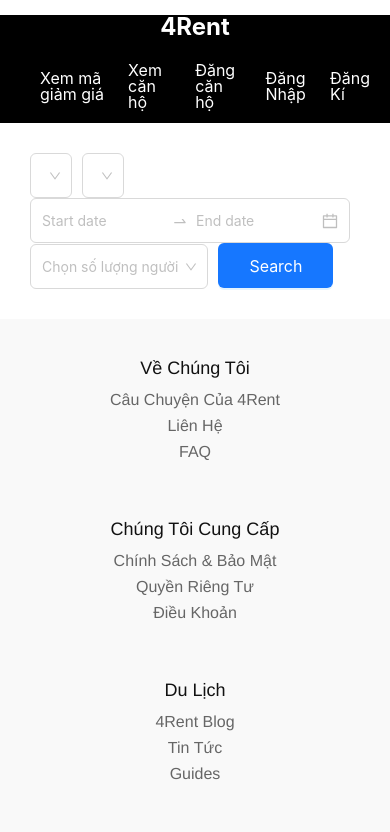
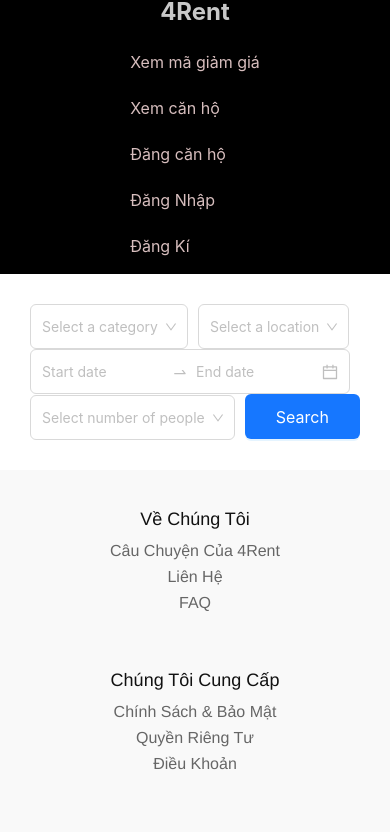
Before and after one commit to NeyuD96155/4Rent, a React (Create React App) app in the folder client/: page /search in a window 390 px wide. Shown: the top 832 px of the page. Built offline with nearby package versions, Linux system fonts and the light colour scheme; no server answers.

Commit message:
search comming

```diff
--- a/client/package.json
+++ b/client/package.json
@@ -27,6 +27,7 @@
     "react-redux": "^9.1.0",
     "react-router-dom": "^6.21.3",
     "react-scripts": "5.0.1",
+    "react-scroll-to-top": "^3.0.0",
     "react-toastify": "^10.0.4",
     "uuid": "^9.0.1",
     "web-vitals": "^2.1.4"
--- a/client/src/components/Navbar.js
+++ b/client/src/components/Navbar.js
@@ -29,28 +29,17 @@
     };
 
     const menu = (
-        <Menu
-            items={[
-                {
-                    key: "profile",
-                    icon: <UserOutlined />,
-                    label: <Link to="/profile">Xem Thông Tin Cá Nhân</Link>,
-                },
-                {
-                    key: "history",
-                    icon: <HistoryOutlined />,
-                    label: (
-                        <Link to="/booking-history">Xem Lịch Sử Giao Dịch</Link>
-                    ),
-                },
-                {
-                    key: "logout",
-                    icon: <LogoutOutlined />,
-                    label: "Đăng Xuất",
-                    onClick: handleLogout,
-                },
-            ]}
-        />
+        <Menu>
+            <Menu.Item key="profile" icon={<UserOutlined />}>
+                <Link to="/profile">Xem Thông Tin Cá Nhân</Link>
+            </Menu.Item>
+            <Menu.Item key="history" icon={<HistoryOutlined />}>
+                <Link to="/booking-history">Xem Lịch Sử Giao Dịch</Link>
+            </Menu.Item>
+            <Menu.Item key="logout" icon={<LogoutOutlined />} onClick={handleLogout}>
+                Đăng Xuất
+            </Menu.Item>
+        </Menu>
     );
 
     return (
--- a/client/src/components/SearchBar.js
+++ b/client/src/components/SearchBar.js
@@ -1,38 +1,28 @@
 import React, { useEffect, useState } from "react";
-import { Button, DatePicker, Select, Form } from "antd";
-import api from "../config/axios";
+import { Button, DatePicker, Select } from "antd";
+import axios from "../config/axios";
 import "../styles/Search.css";
 
 const { RangePicker } = DatePicker;
-const { Option } = Select;
 
 function SearchBar() {
     const [categories, setCategories] = useState([]);
     const [locations, setLocations] = useState([]);
+    const [selectedCategory, setSelectedCategory] = useState(null);
+    const [selectedLocation, setSelectedLocation] = useState(null);
     const [dateRange, setDateRange] = useState([]);
-    const [guests, setGuests] = useState("");
+    const [amount, setAmount] = useState(0);
 
-    // fetch category
+    // Fetch categories
     const fetchCategories = async () => {
-        const response = await api.get("/showCate");
-        setCategories(
-            response.data.map((item) => {
-                return {
-                    label: item.categoryname,
-                };
-            })
-        );
+        const response = await axios.get("/showCate");
+        setCategories(response.data.map(item => ({ label: item.categoryname, value: item.id })));
     };
-    // fetch location
+
+    // Fetch locations
     const fetchLocations = async () => {
-        const response = await api.get("/showLocation");
-        setLocations(
-            response.data.map((item) => {
-                return {
-                    label: item.location,
-                };
-            })
-        );
+        const response = await axios.get("/showLocation");
+        setLocations(response.data.map(item => ({ label: item.location, value: item.id })));
     };
 
     useEffect(() => {
@@ -42,18 +32,19 @@
 
     const handleSubmit = async (event) => {
         event.preventDefault();
-
-        const searchData = {
-            locations,
-            dateRange,
-            guests,
+        const params = {
+            categoryId: selectedCategory,
+            locationId: selectedLocation,
+            amount: amount,
+            from: dateRange[0],
+            to: dateRange[1],
         };
 
         try {
-            const response = await api.get("/search", searchData);
+            const response = await axios.get("/search", { params });
             console.log(response.data);
         } catch (error) {
-            console.error("Error when posting search data:", error);
+            console.error("Error when fetching search data:", error);
         }
     };
 
@@ -61,26 +52,27 @@
         <div className="search-container">
             <form onSubmit={handleSubmit} className="search-form">
                 <Select
-                    name="categoryId"
-                    label="Thể loại"
+                    placeholder="Select a category"
+                    onChange={setSelectedCategory}
                     options={categories}
                 />
-
-                <Select name="locationId" label="Vị trí" options={locations} />
-
+                <Select
+                    placeholder="Select a location"
+                    onChange={setSelectedLocation}
+                    options={locations}
+                />
                 <RangePicker
-                    aria-label="Check-in and check-out date"
-                    onChange={(_, dateString) => setDateRange(dateString)}
+                    onChange={(dates, dateStrings) => setDateRange(dateStrings)}
                 />
                 <Select
-                    aria-label="Guests"
-                    placeholder="Chọn số lượng người"
-                    allowClear
-                    onChange={(value) => setGuests(value)}
+                    placeholder="Select number of people"
+                    onChange={setAmount}
                 >
-                    <Option value="1">1 người</Option>
-                    <Option value="2">2 người</Option>
-                    <Option value="3">3 người</Option>
+                    {/* Update with appropriate options based on your backend's expectations */}
+                    <Select.Option value={1}>1 person</Select.Option>
+                    <Select.Option value={2}>2 people</Select.Option>
+                    <Select.Option value={3}>3 people</Select.Option>
+                    {/* ... */}
                 </Select>
                 <Button type="primary" htmlType="submit" className="search-btn">
                     Search
--- a/client/src/index.css
+++ b/client/src/index.css
@@ -1,17 +1,86 @@
 @import "~react-image-gallery/styles/css/image-gallery.css";
-html, body, div, span, applet, object, iframe,
-h1, h2, h3, h4, h5, h6, p, blockquote, pre,
-a, abbr, acronym, address, big, cite, code,
-del, dfn, em, img, ins, kbd, q, s, samp,
-small, strike, strong, sub, sup, tt, var,
-b, u, i, center,
-dl, dt, dd, ol, ul, li,
-fieldset, form, label, legend,
-table, caption, tbody, tfoot, thead, tr, th, td,
-article, aside, canvas, details, embed,
-figure, figcaption, footer, header, hgroup,
-menu, nav, output, ruby, section, summary,
-time, mark, audio, video {
+
+html,
+body,
+div,
+span,
+applet,
+object,
+iframe,
+h1,
+h2,
+h3,
+h4,
+h5,
+h6,
+p,
+blockquote,
+pre,
+a,
+abbr,
+acronym,
+address,
+big,
+cite,
+code,
+del,
+dfn,
+em,
+img,
+ins,
+kbd,
+q,
+s,
+samp,
+small,
+strike,
+strong,
+sub,
+sup,
+tt,
+var,
+b,
+u,
+i,
+center,
+dl,
+dt,
+dd,
+ol,
+ul,
+li,
+fieldset,
+form,
+label,
+legend,
+table,
+caption,
+tbody,
+tfoot,
+thead,
+tr,
+th,
+td,
+article,
+aside,
+canvas,
+details,
+embed,
+figure,
+figcaption,
+footer,
+header,
+hgroup,
+menu,
+nav,
+output,
+ruby,
+section,
+summary,
+time,
+mark,
+audio,
+video {
     margin: 0;
     padding: 0;
     border: 0;
@@ -19,29 +88,49 @@
     font: inherit;
     vertical-align: baseline;
 }
+
 /* HTML5 display-role reset for older browsers */
-article, aside, details, figcaption, figure,
-footer, header, hgroup, menu, nav, section {
+article,
+aside,
+details,
+figcaption,
+figure,
+footer,
+header,
+hgroup,
+menu,
+nav,
+section {
     display: block;
 }
+
 body {
     line-height: 1;
 }
-ol, ul {
+
+ol,
+ul {
     list-style: none;
 }
-blockquote, q {
+
+blockquote,
+q {
     quotes: none;
 }
-blockquote:before, blockquote:after,
-q:before, q:after {
+
+blockquote:before,
+blockquote:after,
+q:before,
+q:after {
     content: '';
     content: none;
 }
+
 table {
     border-collapse: collapse;
     border-spacing: 0;
 }
+
 body {
     margin: 0;
     font-family: -apple-system, BlinkMacSystemFont, 'Segoe UI', 'Roboto', 'Oxygen',
@@ -56,6 +145,45 @@
         monospace;
 }
 
+/* important  */
 .container * {
     cursor: default !important;
 }
+
+a {
+    text-decoration: none !important;
+}
+
+.scroll-to-top {
+    position: fixed;
+    bottom: 20px;
+    right: 20px;
+    background-color: rgba(0, 0, 0, 0.7);
+    /* Màu nền với độ trong suốt 70% */
+    color: white;
+    border: none;
+    border-radius: 50%;
+    width: 50px;
+    height: 50px;
+    font-size: 1.5em;
+    cursor: pointer;
+    display: flex;
+    justify-content: center;
+    align-items: center;
+    transition: background-color 0.3s ease;
+}
+
+.scroll-to-top:hover {
+    background-color: rgba(0, 0, 0, 0.049);
+    /* Màu nền với độ trong suốt 90% khi di chuột qua */
+}
+
+.scroll-to-top:active {
+    background-color: rgba(0, 0, 0, 0.049);
+    /* Màu nền đậm khi được nhấn */
+}
+
+.scroll-to-top:focus {
+    outline: none;
+    /* Loại bỏ đường viền khi được focus */
+}
--- a/client/src/index.js
+++ b/client/src/index.js
@@ -1,20 +1,27 @@
 import "bootstrap/dist/css/bootstrap.min.css";
-import React from "react";
+import React, { useEffect } from "react";
 import ReactDOM from "react-dom/client";
 import "./index.css";
 import App from "./App";
 import reportWebVitals from "./reportWebVitals";
 import { ToastContainer } from "react-toastify";
 import { AuthProvider } from "./context/AuthContext ";
-import { store } from './redux/store';
-import { Provider } from 'react-redux';
+import { store } from "./redux/store";
+import { Provider } from "react-redux";
+import ScrollToTop from "react-scroll-to-top";
+
 const root = ReactDOM.createRoot(document.getElementById("root"));
+function ScrollToTopOnMount() {
+    useEffect(() => {
+        window.scrollTo(0, 0);
+    }, []);
+
+    return null;
+}
 root.render(
-
-
-
     <React.StrictMode>
         <AuthProvider>
+            <ScrollToTop smooth color="#000" top={100} height={50} width={50} />
             <ToastContainer
                 position="top-right"
                 autoClose={2000}
@@ -27,9 +34,10 @@
                 pauseOnHover
             />
             <Provider store={store}>
-            <App />
+                <App />
             </Provider>
         </AuthProvider>
+        <ScrollToTopOnMount />
     </React.StrictMode>
 );
 
--- a/client/src/styles/Booking.css
+++ b/client/src/styles/Booking.css
@@ -1,6 +1,5 @@
 body {
-    margin-top: 30px;
-    margin-bottom: 30px;
+
     transition: all 0.3s ease;
 }
 
@@ -42,10 +41,7 @@
 }
 
 @media (max-width: 768px) {
-    body {
-        margin-top: 15px;
-        margin-bottom: 15px;
-    }
+
 
     .booking-container {
         flex-direction: column;
--- a/client/src/styles/Navbar.css
+++ b/client/src/styles/Navbar.css
@@ -1,3 +1,25 @@
+@keyframes fadeIn {
+    from {
+        opacity: 0;
+    }
+
+    to {
+        opacity: 1;
+    }
+}
+
+@keyframes slideIn {
+    from {
+        transform: translateY(-20px);
+        opacity: 0;
+    }
+
+    to {
+        transform: translateY(0);
+        opacity: 1;
+    }
+}
+
 .navbar-container {
     display: flex;
     justify-content: space-between;
@@ -5,19 +27,22 @@
     background-color: #000000;
     padding: 0 20px;
     color: #fff;
+    animation: fadeIn 0.3s ease-out;
 
 }
 
 .navbar-logo a {
-    color: #fff;
+    color: #c8c8c8;
     text-decoration: none;
     font-size: 24px;
     font-weight: bold;
+
 }
 
 .navbar-links {
     display: flex;
     align-items: center;
+    animation: fadeIn 0.5s ease-out;
 }
 
 .navbar-link {
@@ -25,11 +50,17 @@
 }
 
 .navbar-link {
-    color: #fff;
+    color: #d7bebe;
     text-decoration: none;
     margin-left: 20px;
     position: relative;
     padding: 10px 0;
+    transition: color 0.5s, transform 0.5s;
+}
+
+.navbar-link:hover {
+    color: #ffffff;
+
 }
 
 .navbar-link::after {
@@ -52,14 +83,27 @@
     margin-left: 20px;
     color: #fff;
     cursor: pointer;
+    animation: slideIn 0.5s ease-out;
 }
 
 @media (max-width: 768px) {
     .navbar-container {
         flex-direction: column;
+        animation: none;
+    }
+
+    .navbar-links,
+    .navbar-logo a {
+        animation: none;
     }
 
     .navbar-links {
         margin-top: 10px;
+        display: block;
+    }
+
+    .navbar-link {
+        display: block;
+        margin: 10px 0;
     }
 }
```
Also changed, not shown: 1 other file (tests, documents, lock files or other folders).
